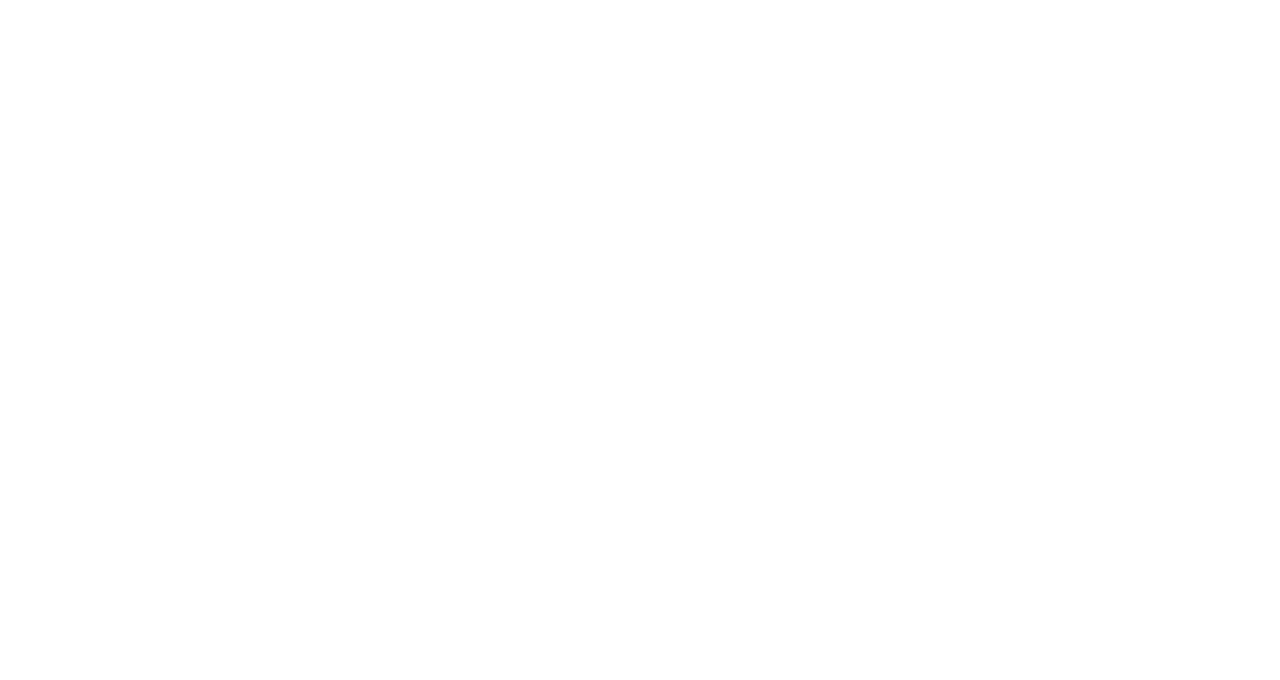
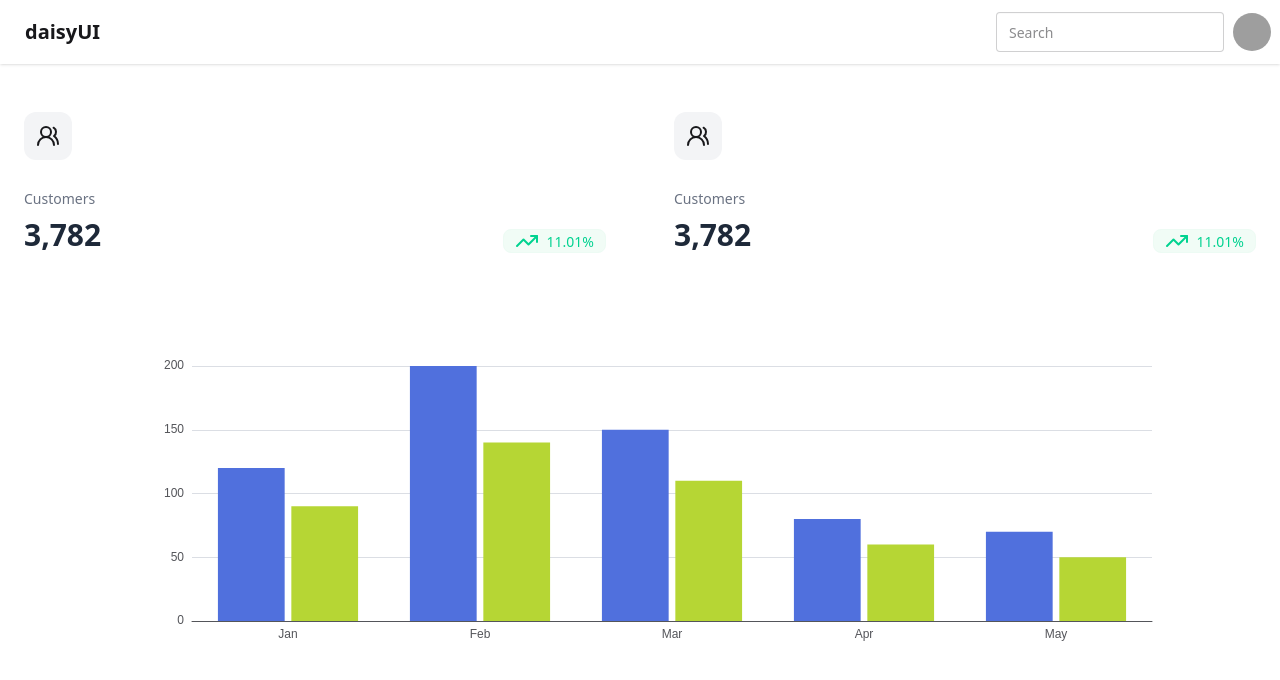
Before and after one commit to lola-emil/energy-monitor, a Vue app in the folder frontend/: page / in a window 1280 px wide. Before the commit this address had no page. Shown: the top 680 px of the page. Built offline with nearby package versions, Linux system fonts and the light colour scheme; grey boxes are pictures that could not be loaded.

Commit message:
Init echarts

```diff
--- a/frontend/package.json
+++ b/frontend/package.json
@@ -11,7 +11,10 @@
     "type-check": "vue-tsc --build"
   },
   "dependencies": {
+    "echarts": "^6.0.0",
+    "lucide-vue-next": "^0.575.0",
     "vue": "^3.5.28",
+    "vue-echarts": "^8.0.1",
     "vue-router": "^5.0.2"
   },
   "devDependencies": {
--- /dev/null
+++ b/frontend/src/components/BaseChart.vue
@@ -0,0 +1,55 @@
+<template>
+    <div ref="chartRef" class="chart"></div>
+</template>
+
+<script setup lang="ts">
+import { ref, watch, computed, onMounted } from 'vue'
+import { useEChart } from '../composables/useEchart'
+import type { EChartsOption } from 'echarts';
+
+interface Props {
+    categories: string[]
+    series: { name: string; data: number[] }[]
+}
+
+const props = defineProps<Props>()
+
+const chartRef = ref<HTMLDivElement | null>(null)
+
+const { setOptions } = useEChart(chartRef)
+
+const options = computed<EChartsOption>(() => ({
+    xAxis: {
+        type: 'category',
+        data: props.categories
+    },
+    yAxis: {
+        type: 'value'
+    },
+    series: props.series.map(s => ({
+        name: s.name,
+        type: 'bar',
+        smooth: true,
+        data: s.data
+    }))
+}))
+
+onMounted(() => {
+    setOptions(options.value)
+})
+
+watch(
+    options,
+    (newOptions) => {
+        setOptions(newOptions)
+    },
+    { immediate: true }
+)
+</script>
+
+<style scoped>
+.chart {
+    width: 100%;
+    height: 400px;
+}
+</style>
--- /dev/null
+++ b/frontend/src/components/KPICard.vue
@@ -0,0 +1,25 @@
+<script setup lang="ts">
+import { UsersRound, TrendingUp } from "lucide-vue-next"
+
+
+</script>
+
+<template>
+    <div class="card dark:border-gray-800 dark:bg-white/3">
+        <div class="card-body p-5 md:p-6">
+            <div class="flex items-center justify-center w-12 h-12 bg-gray-100 rounded-xl dark:bg-gray-800">
+                <UsersRound />
+            </div>
+            <div class="flex items-end justify-between mt-5">
+                <div><span class="text-sm text-gray-500 dark:text-gray-400">Customers</span>
+                    <h4 class="mt-2 font-bold text-gray-800 text-3xl dark:text-white/90">3,782</h4>
+                </div>
+                <span
+                    class="badge badge-soft badge-success">
+                    <TrendingUp />
+                    11.01%
+                </span>
+            </div>
+        </div>
+    </div>
+</template>
--- /dev/null
+++ b/frontend/src/components/Navbar.vue
@@ -0,0 +1,31 @@
+<script setup lang="ts"></script>
+
+<template>
+    <div class="navbar bg-base-100 shadow-sm">
+        <div class="flex-1">
+            <a class="btn btn-ghost text-xl">daisyUI</a>
+        </div>
+        <div class="flex gap-2">
+            <input type="text" placeholder="Search" class="input input-bordered w-24 md:w-auto" />
+            <div class="dropdown dropdown-end">
+                <div tabindex="0" role="button" class="btn btn-ghost btn-circle avatar">
+                    <div class="w-10 rounded-full">
+                        <img alt="Tailwind CSS Navbar component"
+                            src="https://img.daisyui.com/images/stock/photo-1534528741775-53994a69daeb.webp" />
+                    </div>
+                </div>
+                <ul tabindex="-1"
+                    class="menu menu-sm dropdown-content bg-base-100 rounded-box z-1 mt-3 w-52 p-2 shadow">
+                    <li>
+                        <a class="justify-between">
+                            Profile
+                            <span class="badge">New</span>
+                        </a>
+                    </li>
+                    <li><a>Settings</a></li>
+                    <li><a>Logout</a></li>
+                </ul>
+            </div>
+        </div>
+    </div>
+</template>
--- /dev/null
+++ b/frontend/src/composables/useEchart.ts
@@ -0,0 +1,31 @@
+import { onMounted, onBeforeUnmount, type Ref } from 'vue'
+import * as echarts from 'echarts'
+
+export function useEChart(elRef: Ref<HTMLDivElement | null>) {
+  let chart: echarts.ECharts | null = null
+
+  const init = () => {
+    if (!elRef.value) return
+    chart = echarts.init(elRef.value)
+  }
+
+  const setOptions = (options: echarts.EChartsOption) => {
+    chart?.setOption(options)
+  }
+
+  const resize = () => chart?.resize()
+
+  onMounted(() => {
+    init()
+    window.addEventListener('resize', resize)
+  })
+
+  onBeforeUnmount(() => {
+    window.removeEventListener('resize', resize)
+    chart?.dispose()
+  })
+
+  return {
+    setOptions
+  }
+}
--- a/frontend/src/router/index.ts
+++ b/frontend/src/router/index.ts
@@ -1,9 +1,13 @@
+import DashboardView from '@/views/DashboardView.vue'
 import { createRouter, createWebHistory } from 'vue-router'
 
 const router = createRouter({
   history: createWebHistory(import.meta.env.BASE_URL),
   routes: [
-
+    {
+      path: "/",
+      component: DashboardView
+    }
   ],
 })
 
--- /dev/null
+++ b/frontend/src/views/DashboardView.vue
@@ -0,0 +1,28 @@
+<script setup lang="ts">
+import KPICard from '@/components/KPICard.vue';
+import Navbar from '@/components/Navbar.vue';
+import BaseChart from '@/components/BaseChart.vue';
+
+
+</script>
+
+<template>
+    <Navbar />
+
+    <div class="container mx-auto">
+        <br>
+        <div class="grid grid-cols-2 gap-5">
+            <KPICard />
+            <KPICard />
+        </div>
+
+        <br>
+
+        <div class="h-96">
+            <BaseChart :categories="['Jan', 'Feb', 'Mar', 'Apr', 'May']" :series="[
+                { name: 'Revenue', data: [120, 200, 150, 80, 70] },
+                { name: 'Expenses', data: [90, 140, 110, 60, 50] }
+            ]" />
+        </div>
+    </div>
+</template>
--- /dev/null
+++ b/frontend/src/views/DeviceListView.vue
@@ -0,0 +1,3 @@
+<script setup lang="ts"></script>
+
+<template></template>
--- /dev/null
+++ b/frontend/src/views/SignInView.vue
@@ -0,0 +1,4 @@
+<script setup lang="ts">
+</script>
+
+<template></template>
```
Also changed, not shown: 1 other file (tests, documents, lock files or other folders).
